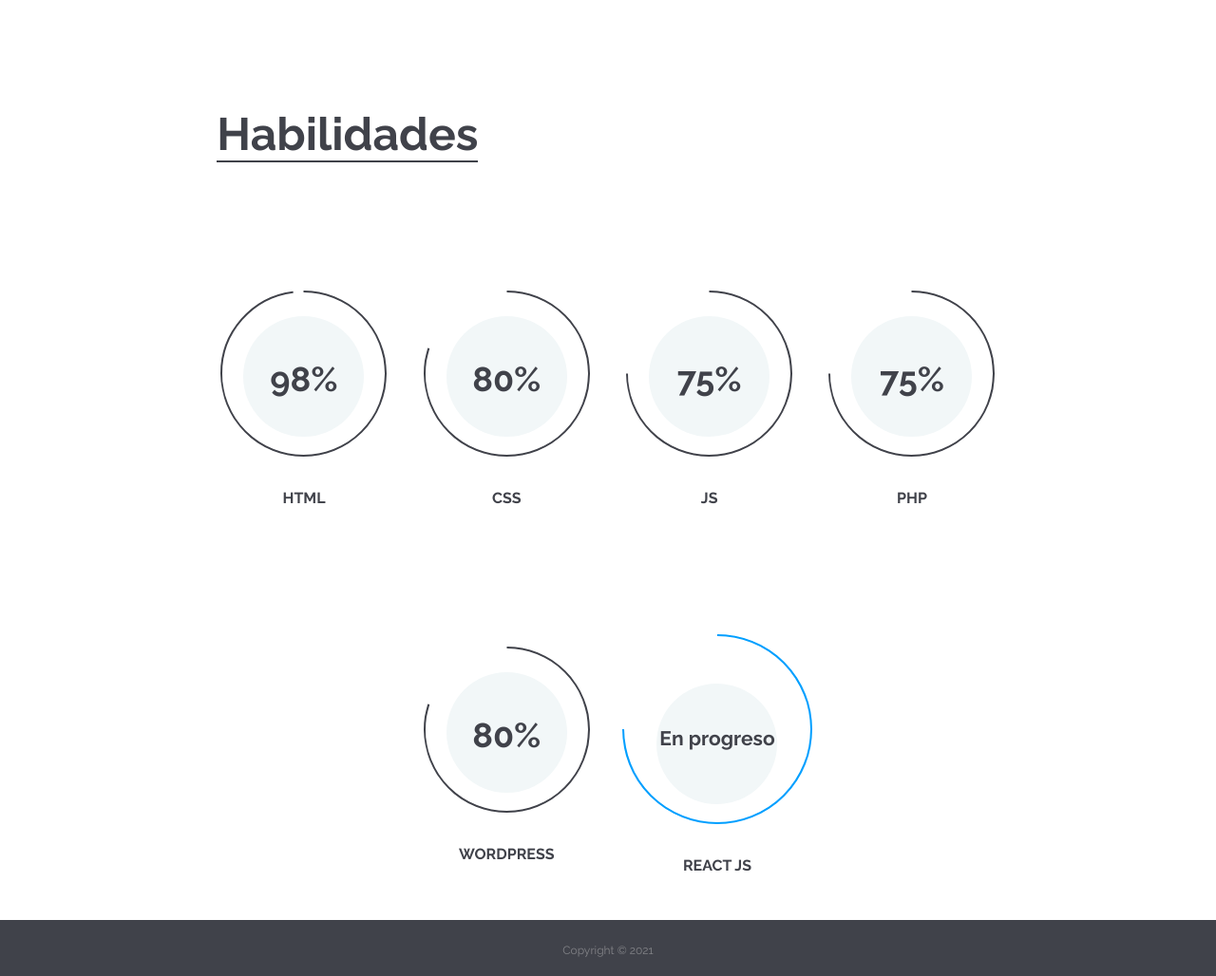
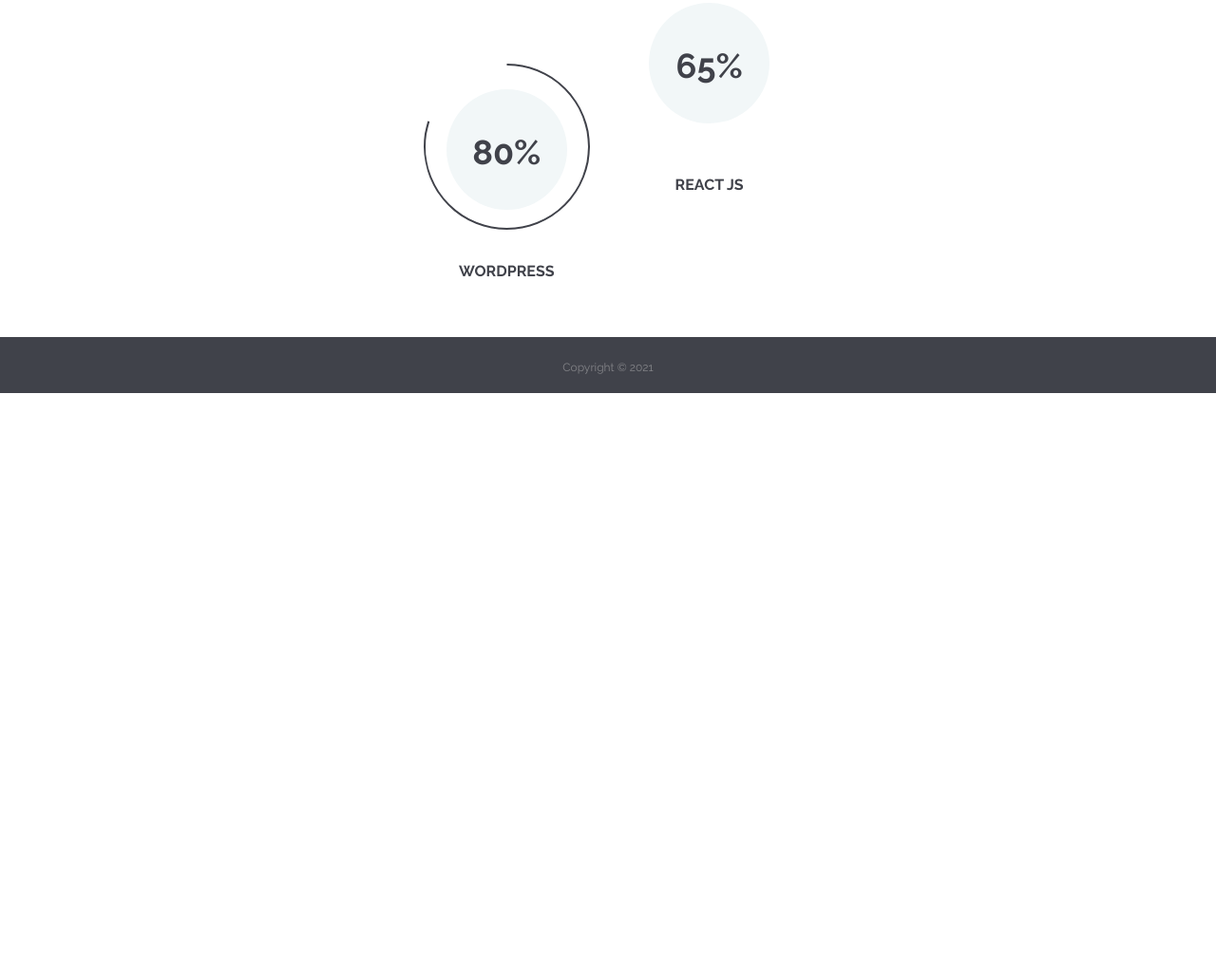
Before and after one commit to rogeliolld/portafolio, a plain HTML site: page index.html in a window 1280 px wide. Shown: the part 5314-6342 px from the top of the page at 95% size. After the commit the page ends 5728 px from the top, so only its background shows below. Drawn offline with nearby package versions, Linux system fonts and the light colour scheme.

Commit message:
Update index.html

```diff
--- a/index.html
+++ b/index.html
@@ -288,7 +288,7 @@
 	<!-- Portfolio section end -->
 
 	<!-- Review section start -->
-	<section class="review-section spad pb-0" style="padding-top:125px;">
+	<!-- <section class="review-section spad pb-0" style="padding-top:125px;">
 		<div class="container-fluid">
 			<div class="row">
 				<div class="col-xl-7 offset-xl-2">
@@ -314,7 +314,7 @@
 				</div>
 			</div>
 		</div>
-	</section>
+	</section> -->
 	<!-- Review section end -->
 
 	<!-- Extra section start -->
@@ -407,9 +407,9 @@
 							<div class="fact-box trans">
 								<div class="fact-content">
 									<div class="circle-progress">
-										<div id="progress6" class="prog-circle"></div>
+										<div id="progress7" class="prog-circle"></div>
 										<div class="progress-info">
-											<h2 style="font-size: 21px;">En progreso</h2>
+											<h2>65%</h2>
 										</div>
 										<div class="prog-title">
 											<h3>React JS</h3>
```
